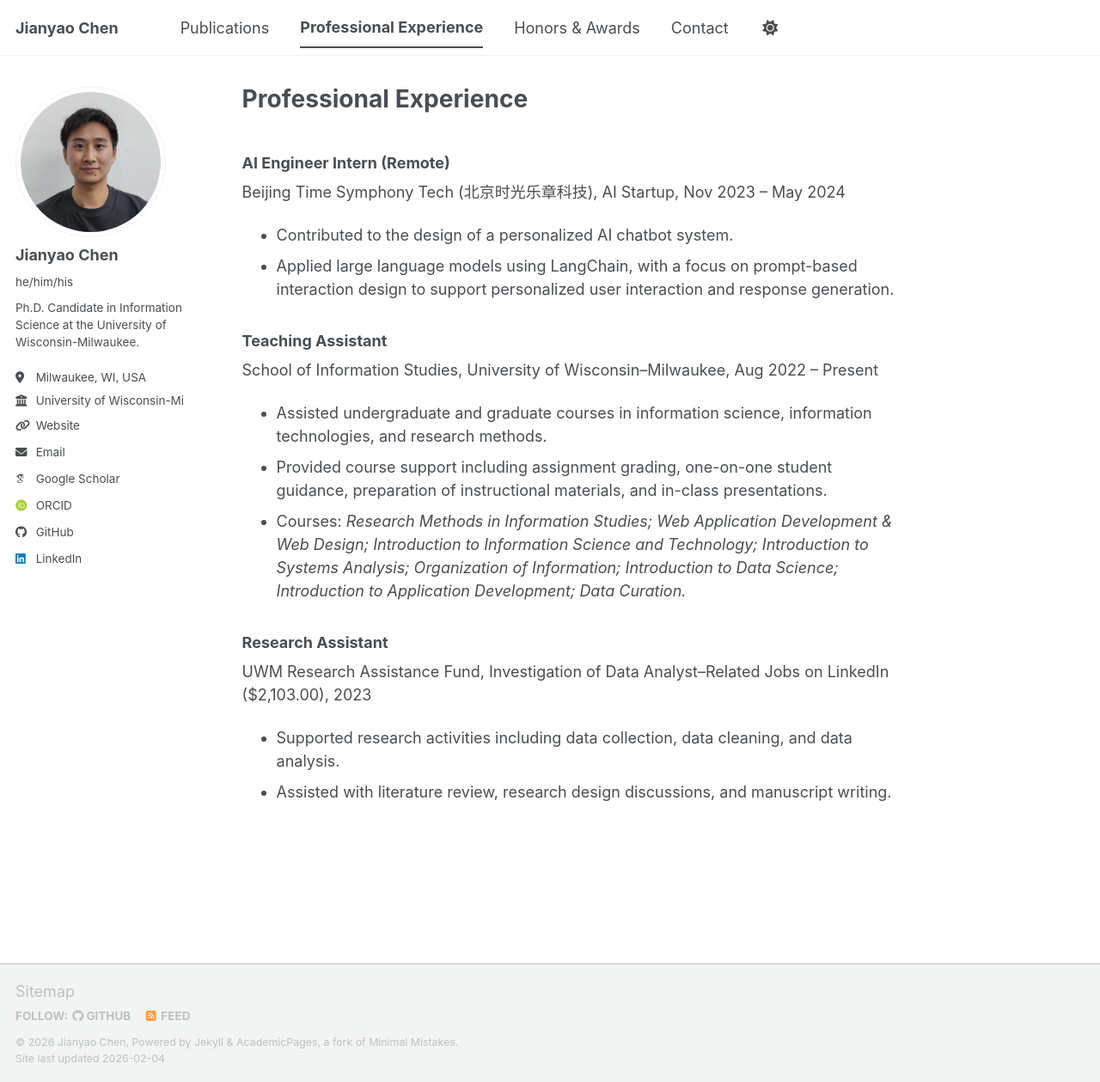
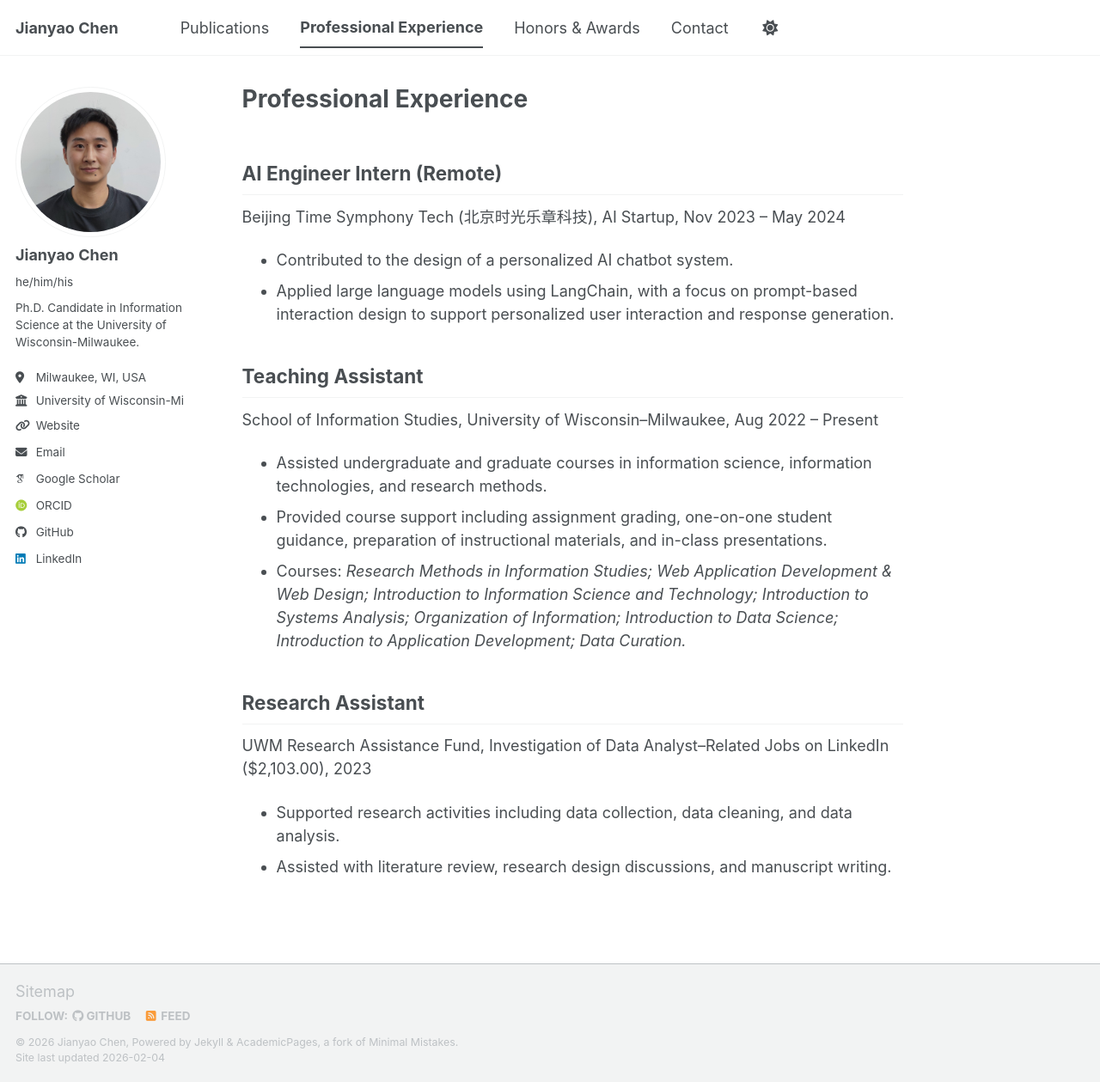
Before and after one commit to JianyaoChen/JianyaoChen.github.io, a Jekyll site: the page built from _pages/professional-experience.md, in a window 1280 px wide and 1259 px high. Shown: the whole window at 86% size. Built offline with Jekyll 4.4.1, drawn with Linux system fonts in a browser that asks for light colours; some web fonts are replaced; a script bundle is joined from its source files by our own code; library files that are not in the unit come from our copies.

```diff
--- a/_pages/professional-experience.md
+++ b/_pages/professional-experience.md
@@ -5,18 +5,18 @@ permalink: /professional-experience/
 author_profile: true
 ---
 
-### AI Engineer Intern (Remote)
+## AI Engineer Intern (Remote)
 Beijing Time Symphony Tech (北京时光乐章科技), AI Startup, Nov 2023 – May 2024
 - Contributed to the design of a personalized AI chatbot system.
 - Applied large language models using LangChain, with a focus on prompt-based interaction design to support personalized user interaction and response generation.
 
-### Teaching Assistant
+## Teaching Assistant
 School of Information Studies, University of Wisconsin–Milwaukee, Aug 2022 – Present
 - Assisted undergraduate and graduate courses in information science, information technologies, and research methods.
 - Provided course support including assignment grading, one-on-one student guidance, preparation of instructional materials, and in-class presentations.
 - Courses: *Research Methods in Information Studies; Web Application Development & Web Design; Introduction to Information Science and Technology; Introduction to Systems Analysis; Organization of Information; Introduction to Data Science; Introduction to Application Development; Data Curation.*
 
-### Research Assistant
+## Research Assistant
 UWM Research Assistance Fund, Investigation of Data Analyst–Related Jobs on LinkedIn ($2,103.00), 2023
 - Supported research activities including data collection, data cleaning, and data analysis.
 - Assisted with literature review, research design discussions, and manuscript writing.
```
